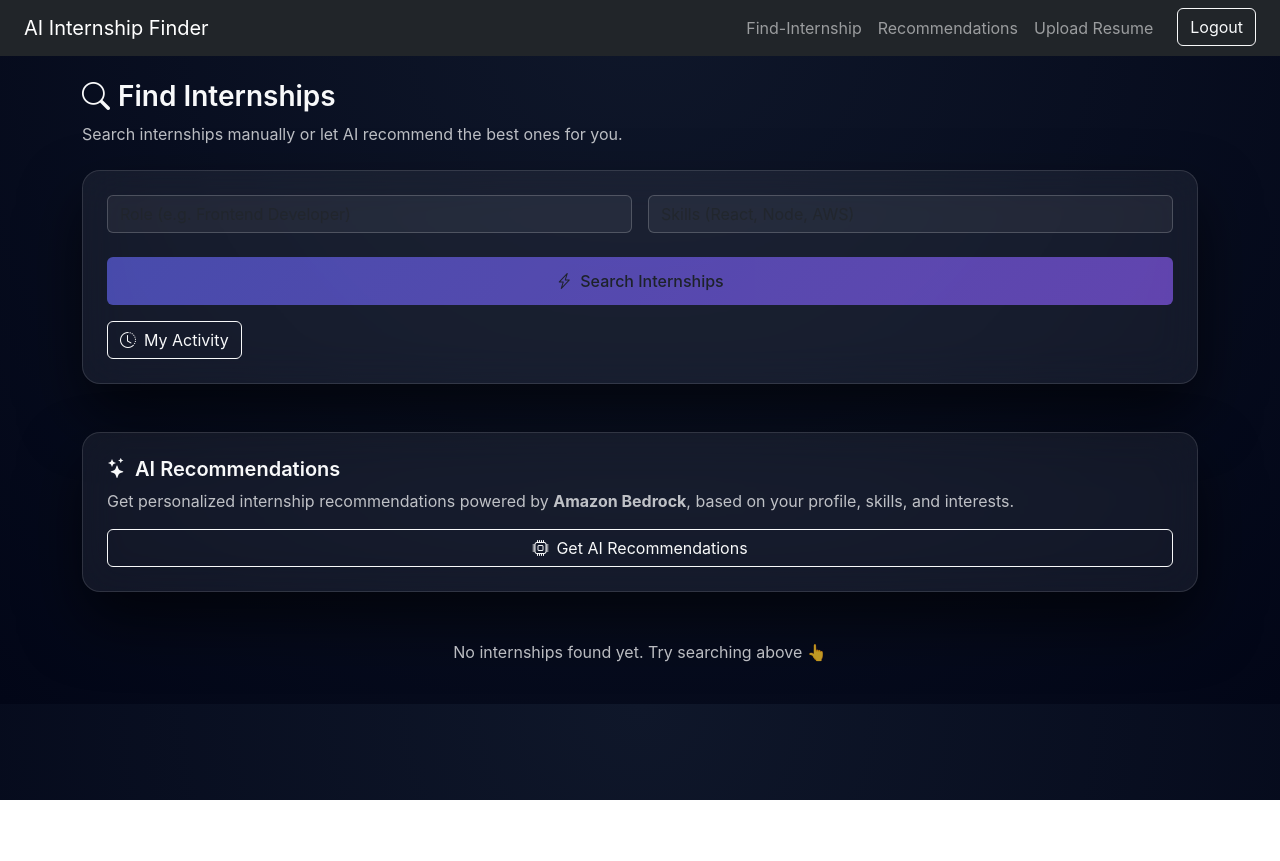
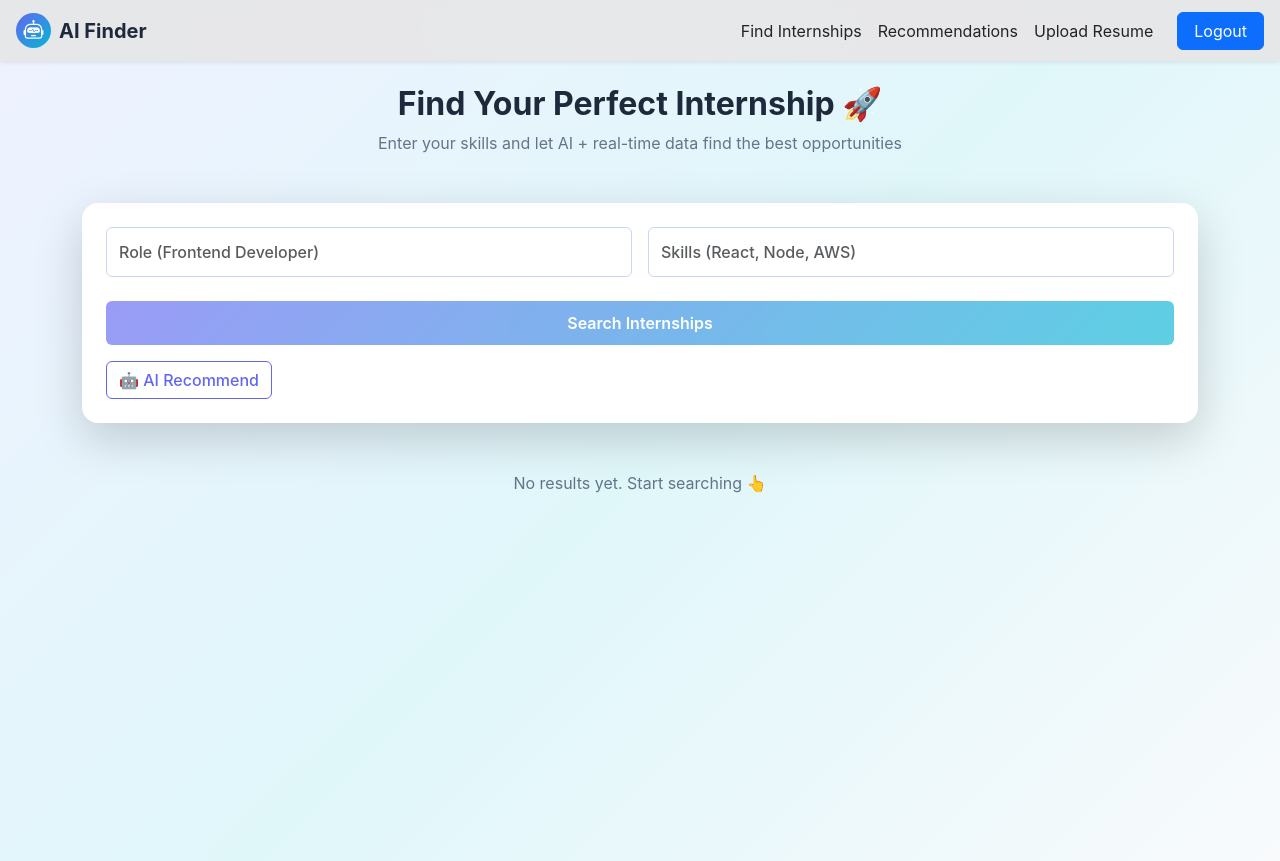
Before and after one commit to Code-suhaib/AI-Project, a React (Vite) app in the folder Frontend/frontend/: page /dashboard in a window 1280 px wide. Before the commit the page ends 800 px from the top, so only its background shows below. Built offline with nearby package versions, Linux system fonts and the light colour scheme; sample sign-in values are in the browser's storage.

Commit message:
ui updated

```diff
--- a/Frontend/frontend/src/components/Navbar.jsx
+++ b/Frontend/frontend/src/components/Navbar.jsx
@@ -10,37 +10,68 @@ export default function Navbar() {
   };
 
   return (
-    <nav className="navbar navbar-expand-lg navbar-dark bg-dark px-4">
-      <Link className="navbar-brand" to="/dashboard">
-        AI Internship Finder
+    <nav
+      className="navbar navbar-expand-lg shadow-sm px-3"
+      style={{
+        background: "rgba(255,255,255,0.9)",
+        backdropFilter: "blur(10px)",
+      }}
+    >
+      {/* LOGO */}
+      <Link className="navbar-brand fw-bold d-flex align-items-center" to="/">
+        <span
+          className="d-inline-flex align-items-center justify-content-center rounded-circle me-2"
+          style={{
+            width: "35px",
+            height: "35px",
+            background: "linear-gradient(135deg, #6366f1, #06b6d4)",
+            color: "white",
+          }}
+        >
+          <i className="bi bi-robot"></i>
+        </span>
+        <span style={{ color: "#1e293b" }}>
+          AI Finder
+        </span>
       </Link>
 
-      <div className="collapse navbar-collapse show">
-        <ul className="navbar-nav ms-auto">
+      {/* MOBILE TOGGLE */}
+      <button
+        className="navbar-toggler"
+        type="button"
+        data-bs-toggle="collapse"
+        data-bs-target="#navbarNav"
+      >
+        <span className="navbar-toggler-icon"></span>
+      </button>
+
+      {/* MENU */}
+      <div className="collapse navbar-collapse" id="navbarNav">
+        <ul className="navbar-nav ms-auto align-items-lg-center">
+
           {token ? (
             <>
               <li className="nav-item">
-                <Link className="nav-link" to="/find-internships">
-                  Find-Internship
+                <Link className="nav-link text-dark" to="/find-internships">
+                  Find Internships
                 </Link>
               </li>
 
               <li className="nav-item">
-                <Link className="nav-link" to="/recommendations">
+                <Link className="nav-link text-dark" to="/recommendations">
                   Recommendations
                 </Link>
               </li>
 
-              {/* ✅ NEW Resume Upload Link */}
               <li className="nav-item">
-                <Link className="nav-link" to="/upload-resume">
+                <Link className="nav-link text-dark" to="/upload-resume">
                   Upload Resume
                 </Link>
               </li>
 
-              <li className="nav-item">
+              <li className="nav-item mt-2 mt-lg-0">
                 <button
-                  className="btn btn-outline-light ms-3"
+                  className="btn btn-primary ms-lg-3 px-3"
                   onClick={handleLogout}
                 >
                   Logout
@@ -50,18 +81,22 @@ export default function Navbar() {
           ) : (
             <>
               <li className="nav-item">
-                <Link className="nav-link" to="/">
+                <Link className="nav-link text-dark" to="/login">
                   Login
                 </Link>
               </li>
 
-              <li className="nav-item">
-                <Link className="nav-link" to="/register">
-                  Register
+              <li className="nav-item mt-2 mt-lg-0">
+                <Link
+                  className="btn btn-primary ms-lg-3 px-3"
+                  to="/register"
+                >
+                  Get Started
                 </Link>
               </li>
             </>
           )}
+
         </ul>
       </div>
     </nav>
--- a/Frontend/frontend/src/index.css
+++ b/Frontend/frontend/src/index.css
@@ -0,0 +1,9 @@
+.form-control::placeholder {
+  color: #94a3b8 !important;
+  opacity: 1;
+}
+
+.form-control:focus {
+  box-shadow: 0 0 0 2px rgba(99, 102, 241, 0.25);
+  border-color: #6366f1;
+}
--- a/Frontend/frontend/src/pages/Dashboard.jsx
+++ b/Frontend/frontend/src/pages/Dashboard.jsx
@@ -26,157 +26,179 @@ export default function Dashboard() {
 
       const res = await axios.post("/internships/search", {
         role: role.trim() || "intern",
-        skills: skills
-          .split(",")
-          .map((s) => s.trim())
-          .filter(Boolean),
+        skills: skills.split(",").map((s) => s.trim()).filter(Boolean),
         location: "remote",
       });
 
       setJobs(res.data.jobs || []);
     } catch (err) {
-      console.error("Dashboard fetch error:", err);
-      setError(
-        err.response?.data?.message ||
-          "Failed to fetch internships. Please try again."
-      );
+      setError("Failed to fetch internships");
     } finally {
       setLoading(false);
     }
   };
 
   return (
-    <motion.div
-      className="container py-4"
-      initial={{ opacity: 0 }}
-      animate={{ opacity: 1 }}
+    <div
+      style={{
+        minHeight: "100vh",
+        background: "linear-gradient(135deg, #eef2ff, #e0f7fa, #f8fafc)",
+      }}
     >
+      <div className="container py-4">
+
         {/* HEADER */}
-      <div className="mb-4">
-        <h3 className="fw-semibold text-light">
-          <i className="bi bi-search me-2"></i>
-          Find Internships
-        </h3>
-        <p className="text-light opacity-75">
-          Search internships manually or let AI recommend the best ones for you.
+        <div className="text-center mb-5">
+          <h2 className="fw-bold" style={{ color: "#1e293b" }}>
+            Find Your Perfect Internship 🚀
+          </h2>
+          <p style={{ color: "#64748b" }}>
+            Enter your skills and let AI + real-time data find the best opportunities
           </p>
         </div>
 
-      {/* ERROR */}
-      {error && (
-        <div className="alert alert-danger">
-          <i className="bi bi-exclamation-triangle me-2"></i>
-          {error}
-        </div>
-      )}
+        {/* SEARCH CARD */}
+        <div
+          className="card border-0 shadow-lg p-4 mb-5"
+          style={{
+            borderRadius: "16px",
+            background: "#ffffff",
+          }}
+        >
+          <div className="row g-3">
 
-      {/* SEARCH CARD */}
-      <div className="card glass p-4 mb-5">
-        <div className="row g-3">
-          <div className="col-md-6">
+            {/* ROLE */}
+            <div className="col-12 col-md-6">
               <input
                 className="form-control"
-              placeholder="Role (e.g. Frontend Developer)"
+                style={{
+                  backgroundColor: "#fff",
+                  color: "#1e293b",
+                  border: "1px solid #cbd5f5",
+                  padding: "12px",
+                  fontWeight: "500"
+                }}
+                placeholder="Role (Frontend Developer)"
                 value={role}
                 onChange={(e) => setRole(e.target.value)}
               />
             </div>
 
-          <div className="col-md-6">
+            {/* SKILLS */}
+            <div className="col-12 col-md-6">
               <input
                 className="form-control"
+                style={{
+                  backgroundColor: "#fff",
+                  color: "#1e293b",
+                  border: "1px solid #cbd5f5",
+                  padding: "12px",
+                  fontWeight: "500"
+                }}
                 placeholder="Skills (React, Node, AWS)"
                 value={skills}
                 onChange={(e) => setSkills(e.target.value)}
               />
             </div>
+
           </div>
 
-        {/* ACTION BUTTONS */}
+          {/* BUTTONS */}
           <div className="mt-4 d-flex gap-3 flex-wrap">
-          <Button onClick={fetchInternships} disabled={loading || !isFormValid}>
-            {loading ? (
-              "Searching internships..."
-            ) : (
-              <>
-                <i className="bi bi-lightning-charge me-2"></i>
-                Search Internships
-              </>
-            )}
+            <Button
+              onClick={fetchInternships}
+              disabled={loading || !isFormValid}
+              style={{
+                background: "linear-gradient(135deg, #6366f1, #06b6d4)",
+                border: "none",
+                color: "white",
+                fontWeight: "600",
+                padding: "10px 18px",
+              }}
+            >
+              {loading ? "Searching..." : "Search Internships"}
             </Button>
 
-          <Link to="/activity" className="btn btn-outline-light">
-            <i className="bi bi-clock-history me-2"></i>
-            My Activity
+            <Link
+              to="/recommendations"
+              className="btn"
+              style={{
+                border: "1px solid #6366f1",
+                color: "#6366f1",
+                fontWeight: "500",
+              }}
+            >
+              🤖 AI Recommend
             </Link>
           </div>
         </div>
 
-      {/* AI RECOMMENDATION SECTION */}
-      <div className="card glass p-4 mb-5">
-        <h5 className="fw-semibold text-light mb-2">
-          <i className="bi bi-stars me-2"></i>
-          AI Recommendations
-        </h5>
-
-        <p className="text-light opacity-75 mb-3">
-          Get personalized internship recommendations powered by{" "}
-          <strong>Amazon Bedrock</strong>, based on your profile, skills, and
-          interests.
-        </p>
-
-        <Link to="/recommendations" className="btn btn-outline-light">
-          <i className="bi bi-cpu me-2"></i>
-          Get AI Recommendations
-        </Link>
+        {/* ERROR */}
+        {error && (
+          <div className="alert alert-danger text-center">
+            {error}
           </div>
+        )}
 
         {/* RESULTS */}
         <div className="row">
+
           {loading && (
-          <p className="text-center text-light opacity-75">
-            Fetching internships for you…
+            <p className="text-center" style={{ color: "#64748b" }}>
+              Finding internships for you...
             </p>
           )}
 
           {!loading && jobs.length === 0 && !error && (
-          <p className="text-center text-light opacity-75">
-            No internships found yet. Try searching above 👆
+            <p className="text-center" style={{ color: "#64748b" }}>
+              No results yet. Start searching 👆
             </p>
           )}
 
           {jobs.map((job, i) => (
-          <div className="col-md-4 mb-4" key={i}>
+            <div className="col-12 col-md-6 col-lg-4 mb-4" key={i}>
               <motion.div
-              className="card h-100 shadow-sm p-3"
-              whileHover={{ y: -4 }}
+                className="card h-100 border-0 shadow-sm p-3"
+                style={{ borderRadius: "12px" }}
+                whileHover={{ y: -5 }}
               >
-              <h6 className="fw-semibold">{job.title}</h6>
+                <h6 className="fw-bold" style={{ color: "#1e293b" }}>
+                  {job.title}
+                </h6>
 
-              <p className="mb-1 text-secondary">
+                <p className="mb-1" style={{ color: "#64748b" }}>
                   <i className="bi bi-building me-1"></i>
                   {job.company}
                 </p>
 
-              <small className="text-secondary d-block">
+                <small style={{ color: "#94a3b8" }}>
                   <i className="bi bi-geo-alt me-1"></i>
                   {job.location}
                 </small>
 
+                <div className="mt-auto">
                   {job.url && (
                     <a
                       href={job.url}
                       target="_blank"
                       rel="noreferrer"
-                  className="btn btn-sm btn-outline-primary mt-3"
+                      className="btn mt-3 w-100"
+                      style={{
+                        background: "#6366f1",
+                        color: "white",
+                        fontWeight: "500",
+                      }}
                     >
-                  Apply
+                      Apply Now
                     </a>
                   )}
+                </div>
               </motion.div>
             </div>
           ))}
+
         </div>
-    </motion.div>
+      </div>
+    </div>
   );
 }
--- a/Frontend/frontend/src/pages/Landing.jsx
+++ b/Frontend/frontend/src/pages/Landing.jsx
@@ -3,61 +3,85 @@ import { Link } from "react-router-dom";
 export default function Landing() {
   return (
     <div
-      className="d-flex align-items-center justify-content-center min-vh-100 text-white"
+      className="d-flex align-items-center justify-content-center min-vh-100"
       style={{
-        background: "linear-gradient(135deg, #0f2027, #203a43, #2c5364)",
+        background: "linear-gradient(135deg, #eef2ff, #e0f7fa, #f5f3ff)",
       }}
     >
       <div className="container text-center">
+
+        {/* ICON */}
         <div className="mb-4">
-          <i className="bi bi-cpu-fill display-1 text-info"></i>
+          <div
+            className="d-inline-flex align-items-center justify-content-center rounded-circle shadow"
+            style={{
+              width: "100px",
+              height: "100px",
+              background: "linear-gradient(135deg, #6366f1, #06b6d4)",
+              color: "white",
+            }}
+          >
+            <i className="bi bi-robot display-5"></i>
+          </div>
         </div>
 
-        <h1 className="fw-bold mb-3">
-          AI Internship Finder
+        {/* TITLE */}
+        <h1 className="fw-bold mb-3" style={{ color: "#1e293b" }}>
+          AI Internship Finder 🚀
         </h1>
 
-        <p className="lead text-light mb-4">
-          Discover internships tailored to your skills, interests, and future goals
-          using AI-powered recommendations.
+        {/* SUBTEXT */}
+        <p className="lead mb-4" style={{ color: "#475569" }}>
+          Discover internships tailored to your skills, interests, and career goals
+          using intelligent AI recommendations.
         </p>
 
+        {/* BUTTONS */}
         <div className="d-flex justify-content-center gap-3 flex-wrap">
-          <Link to="/login" className="btn btn-info btn-lg px-4">
+          <Link to="/login" className="btn btn-primary btn-lg px-4 shadow">
             <i className="bi bi-box-arrow-in-right me-2"></i>
             Login
           </Link>
 
-          <Link to="/register" className="btn btn-outline-light btn-lg px-4">
+          <Link to="/register" className="btn btn-outline-primary btn-lg px-4">
             <i className="bi bi-person-plus-fill me-2"></i>
             Get Started
           </Link>
         </div>
 
+        {/* FEATURES */}
         <div className="row mt-5">
+
           <div className="col-md-4 mb-3">
-            <i className="bi bi-lightning-charge-fill fs-2 text-warning"></i>
-            <h5 className="mt-2">Smart Matching</h5>
-            <p className="text-light small">
-              AI matches internships based on your profile
+            <div className="p-3 bg-white rounded-4 shadow-sm h-100">
+              <i className="bi bi-cpu-fill fs-2 text-primary"></i>
+              <h5 className="mt-2">AI Smart Matching</h5>
+              <p className="text-muted small">
+                Advanced AI matches internships based on your skills
               </p>
+            </div>
           </div>
 
           <div className="col-md-4 mb-3">
+            <div className="p-3 bg-white rounded-4 shadow-sm h-100">
               <i className="bi bi-globe fs-2 text-info"></i>
               <h5 className="mt-2">Global Opportunities</h5>
-            <p className="text-light small">
-              Internships sourced from around the world
+              <p className="text-muted small">
+                Discover internships from across the world
               </p>
+            </div>
           </div>
 
           <div className="col-md-4 mb-3">
+            <div className="p-3 bg-white rounded-4 shadow-sm h-100">
               <i className="bi bi-bar-chart-fill fs-2 text-success"></i>
               <h5 className="mt-2">Personalized Insights</h5>
-            <p className="text-light small">
-              Ranked recommendations just for you
+              <p className="text-muted small">
+                Get ranked recommendations tailored to you
               </p>
             </div>
+          </div>
+
         </div>
       </div>
     </div>
--- a/Frontend/frontend/src/pages/Recommendations.jsx
+++ b/Frontend/frontend/src/pages/Recommendations.jsx
@@ -29,7 +29,6 @@ export default function Recommendations() {
       setError("");
       setRecommendations([]);
 
-      // 🔮 Later connect this to Amazon Bedrock / ML API
       const res = await axios.post("/recommendations/ai", {
         ...form,
         skills: form.skills.split(",").map((s) => s.trim()),
@@ -37,7 +36,6 @@ export default function Recommendations() {
 
       setRecommendations(res.data.recommendations || []);
     } catch (err) {
-      console.error(err);
       setError("AI recommendation failed. Try again.");
     } finally {
       setLoading(false);
@@ -45,28 +43,41 @@ export default function Recommendations() {
   };
 
   return (
+    <div
+      style={{
+        minHeight: "100vh",
+        background: "linear-gradient(135deg, #eef2ff, #e0f7fa, #f8fafc)",
+      }}
+    >
       <div className="container py-5">
-      <div className="text-center mb-4">
-        <h2 className="fw-bold">
-          <i className="bi bi-stars me-2 text-warning"></i>
-          AI Internship Recommendations
+
+        {/* HEADER */}
+        <div className="text-center mb-5">
+          <h2 className="fw-bold" style={{ color: "#1e293b" }}>
+            🤖 AI Internship Recommendations
           </h2>
-        <p className="text-muted">
-          Personalized suggestions powered by Amazon Bedrock
+          <p style={{ color: "#64748b" }}>
+            Smart suggestions powered by AI based on your profile
           </p>
         </div>
 
+        {/* ERROR */}
         {error && (
           <div className="alert alert-danger text-center">{error}</div>
         )}
 
-      {/* Input Card */}
-      <div className="card shadow-lg border-0 p-4 mb-5">
+        {/* FORM CARD */}
+        <div
+          className="card border-0 shadow-lg p-4 mb-5"
+          style={{ borderRadius: "16px" }}
+        >
           <div className="row g-3">
-          <div className="col-md-6">
+
+            <div className="col-12 col-md-6">
               <label className="form-label">Target Role</label>
               <input
                 className="form-control"
+                style={inputStyle}
                 name="role"
                 placeholder="Frontend Developer"
                 value={form.role}
@@ -74,10 +85,11 @@ export default function Recommendations() {
               />
             </div>
 
-          <div className="col-md-6">
+            <div className="col-12 col-md-6">
               <label className="form-label">Skills</label>
               <input
                 className="form-control"
+                style={inputStyle}
                 name="skills"
                 placeholder="React, AWS, Node"
                 value={form.skills}
@@ -85,10 +97,11 @@ export default function Recommendations() {
               />
             </div>
 
-          <div className="col-md-4">
-            <label className="form-label">Experience Level</label>
+            <div className="col-12 col-md-4">
+              <label className="form-label">Experience</label>
               <select
                 className="form-select"
+                style={inputStyle}
                 name="experience"
                 value={form.experience}
                 onChange={handleChange}
@@ -100,10 +113,11 @@ export default function Recommendations() {
               </select>
             </div>
 
-          <div className="col-md-4">
-            <label className="form-label">Area of Interest</label>
+            <div className="col-12 col-md-4">
+              <label className="form-label">Interests</label>
               <input
                 className="form-control"
+                style={inputStyle}
                 name="interests"
                 placeholder="Web, AI, Cloud"
                 value={form.interests}
@@ -111,47 +125,85 @@ export default function Recommendations() {
               />
             </div>
 
-          <div className="col-md-4">
+            <div className="col-12 col-md-4">
               <label className="form-label">Career Goal</label>
               <input
                 className="form-control"
+                style={inputStyle}
                 name="goal"
-              placeholder="Full-time role, Startup"
+                placeholder="Startup, Full-time role"
                 value={form.goal}
                 onChange={handleChange}
               />
             </div>
+
           </div>
 
+          {/* BUTTON */}
           <button
-          className="btn btn-dark btn-lg mt-4 w-100"
+            className="btn w-100 mt-4"
             onClick={getRecommendations}
             disabled={loading}
+            style={{
+              background: "linear-gradient(135deg, #6366f1, #06b6d4)",
+              color: "white",
+              fontWeight: "600",
+              padding: "12px",
+              border: "none",
+            }}
           >
-          {loading ? "Analyzing Profile..." : "Get AI Recommendations"}
+            {loading ? "Analyzing with AI..." : "✨ Get AI Recommendations"}
           </button>
         </div>
 
-      {/* Results */}
+        {/* RESULTS */}
         <div className="row">
+
           {recommendations.length === 0 && !loading && (
-          <p className="text-muted text-center">
+            <p className="text-center" style={{ color: "#64748b" }}>
               Your personalized recommendations will appear here ✨
             </p>
           )}
 
           {recommendations.map((rec, i) => (
-          <div className="col-md-4 mb-3" key={i}>
-            <div className="card h-100 shadow-sm border-0 p-3">
-              <h6 className="fw-semibold">{rec.title}</h6>
-              <p className="text-muted mb-1">{rec.reason}</p>
-              <span className="badge bg-warning text-dark">
-                Match Score: {rec.score}%
+            <div className="col-12 col-md-6 col-lg-4 mb-4" key={i}>
+              <div
+                className="card h-100 border-0 shadow-sm p-3"
+                style={{ borderRadius: "12px" }}
+              >
+                <h6 className="fw-bold" style={{ color: "#1e293b" }}>
+                  {rec.title}
+                </h6>
+
+                <p style={{ color: "#64748b" }}>
+                  {rec.reason}
+                </p>
+
+                <span
+                  className="badge"
+                  style={{
+                    background: "#e0f2fe",
+                    color: "#0369a1",
+                    fontWeight: "500",
+                  }}
+                >
+                  Match: {rec.score}%
                 </span>
               </div>
             </div>
           ))}
+
+        </div>
       </div>
     </div>
   );
 }
+
+/* INPUT STYLE */
+const inputStyle = {
+  backgroundColor: "#fff",
+  color: "#1e293b",
+  border: "1px solid #cbd5f5",
+  padding: "10px",
+  fontWeight: "500",
+};
```
Also changed, not shown: Frontend/frontend/src/pages/Login.jsx (+50 -16 lines), Frontend/frontend/src/pages/Register.jsx (+71 -13 lines), Frontend/frontend/src/pages/UploadResume.jsx (+67 -38 lines). Lines whose indentation alone changed are shown as unchanged.
